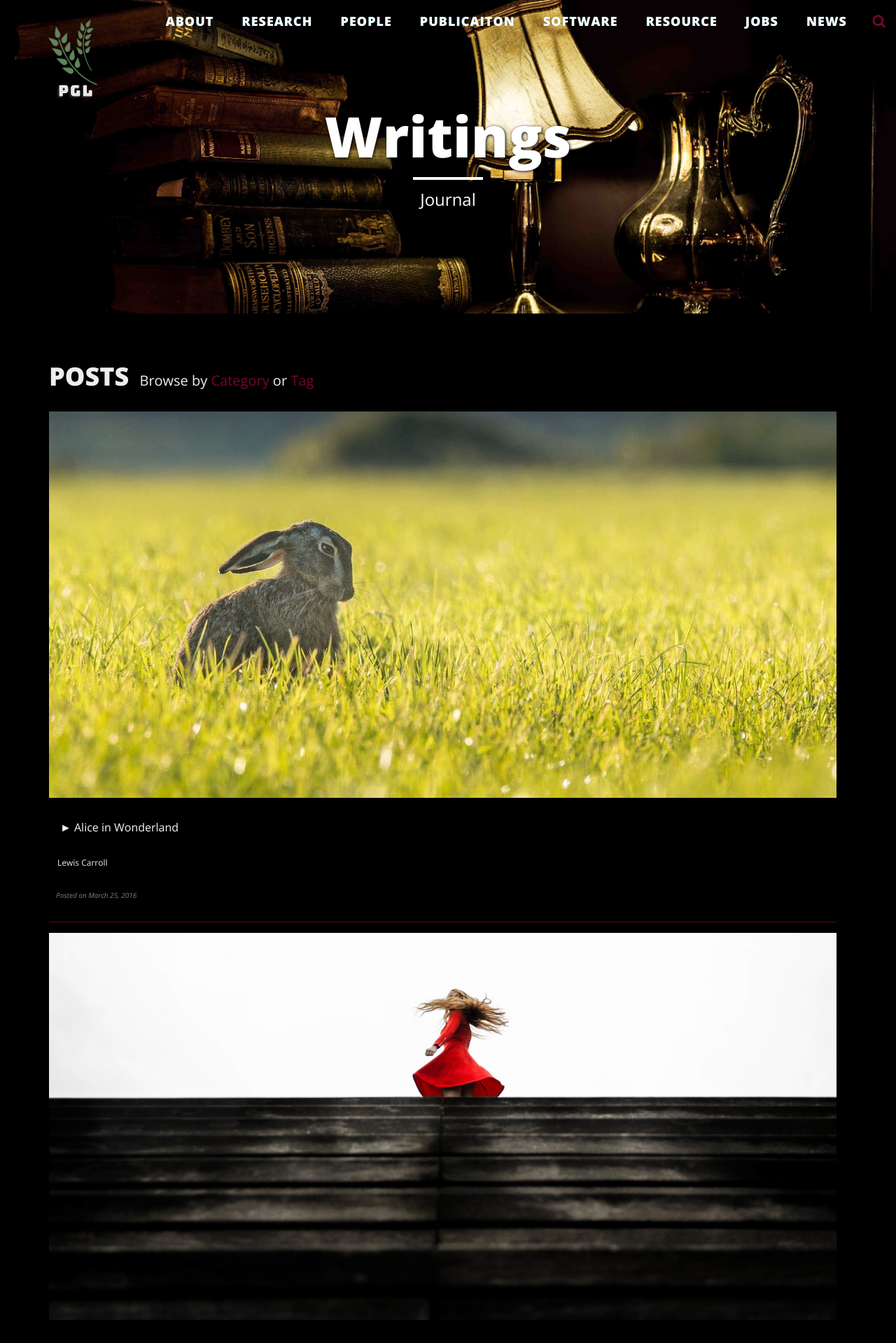
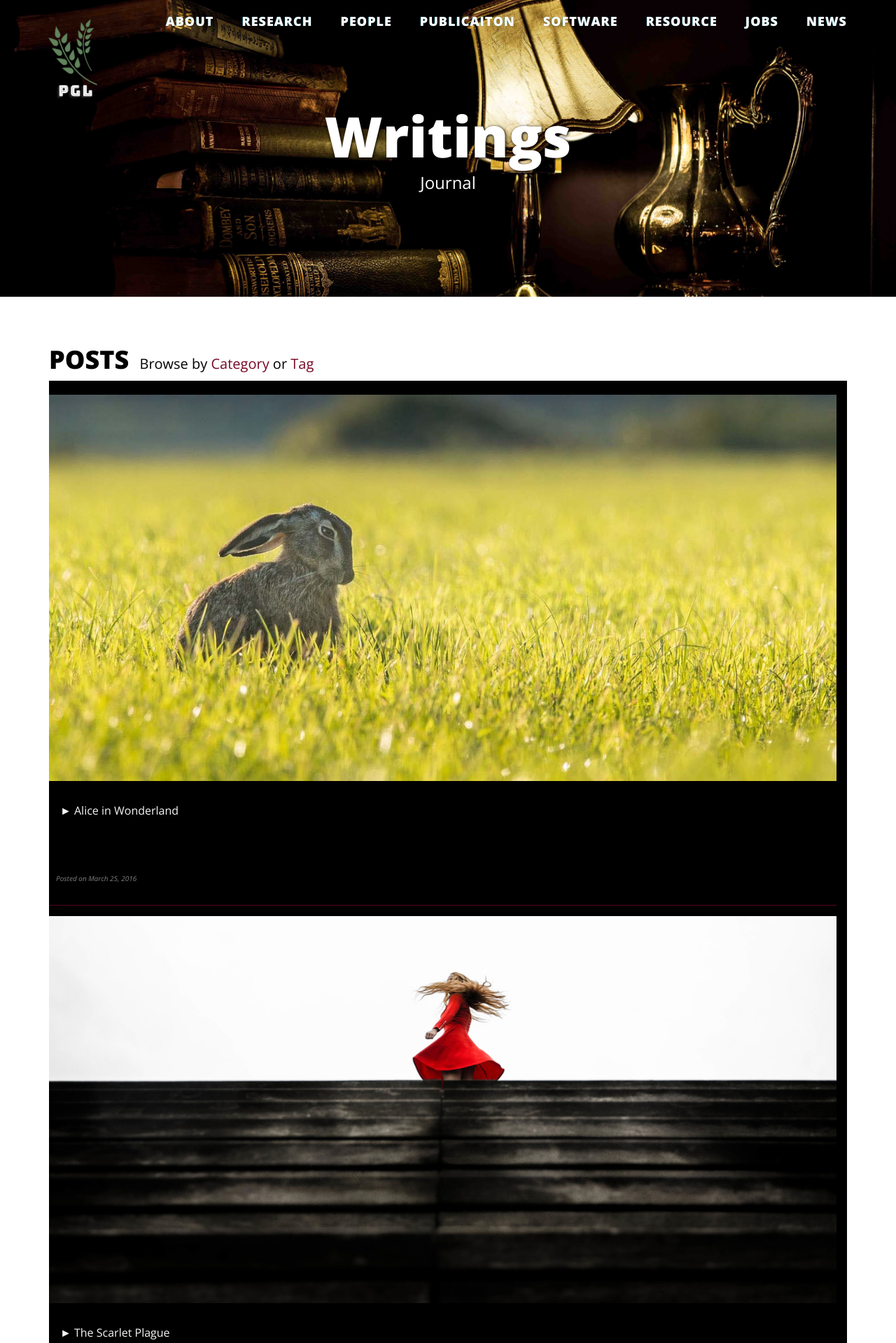
Before and after one commit to PlantGeneticsLab/home, a Jekyll site: the page built from journal/index.html, in a window 1280 px wide. Shown: the top 1919 px of the page at 70% size. Built offline with Jekyll 4.4.1, drawn with Linux system fonts in a browser that asks for light colours; nearby versions of some CDN libraries; the list of posts is cut into pages by our own code; some of the changed text lies outside the part shown.

```diff
--- a/_layouts/default.html
+++ b/_layouts/default.html
@@ -13,9 +13,9 @@
 
     {{ content }}
 
-    {% include search.html %}
+    <!--{% include search.html %}-->
 
-    {% include newsletter.html %}
+    <!--{% include newsletter.html %}-->
 
     {% include footer.html %}
 
--- a/_layouts/page.html
+++ b/_layouts/page.html
@@ -9,7 +9,7 @@ layout: default
             <div class="col-lg-8 col-lg-offset-2 col-md-10 col-md-offset-1">
                 <div class="site-heading">
                     <h1>{% if page.title %}{{ page.title }}{% else %}{{ site.title }}{% endif %}</h1>
-                    <hr class="small">
+                    <!--<hr class="small">-->
                     <span class="subheading">{{ page.description }}</span>
                 </div>
             </div>
--- a/css/main.css
+++ b/css/main.css
@@ -1,8 +1,8 @@
 body {
   font-family: 'Open Sans', 'Helvetica Neue', Helvetica, Arial, sans-serif;
   font-size: 20px;
-  color: #eee;
-  background-color: #000;
+  color: rgb(0, 0, 0);
+  background-color: rgb(255, 255, 255);
 }
 p {
   line-height: 1.5;
@@ -104,7 +104,7 @@ hr.small {
     /* when the user scrolls down, we hide the header right above the viewport */
     position: fixed;
     top: -61px;
-    background-color: rgba(0, 0, 0, 0.9);
+    background-color: rgba(0, 0, 0, 0.5);
     -webkit-transition: -webkit-transform 0.3s;
     -moz-transition: -moz-transform 0.3s;
     transition: transform 0.3s;
```
Also changed, not shown: about/index.html (+6 -3 lines), 1 other file.
